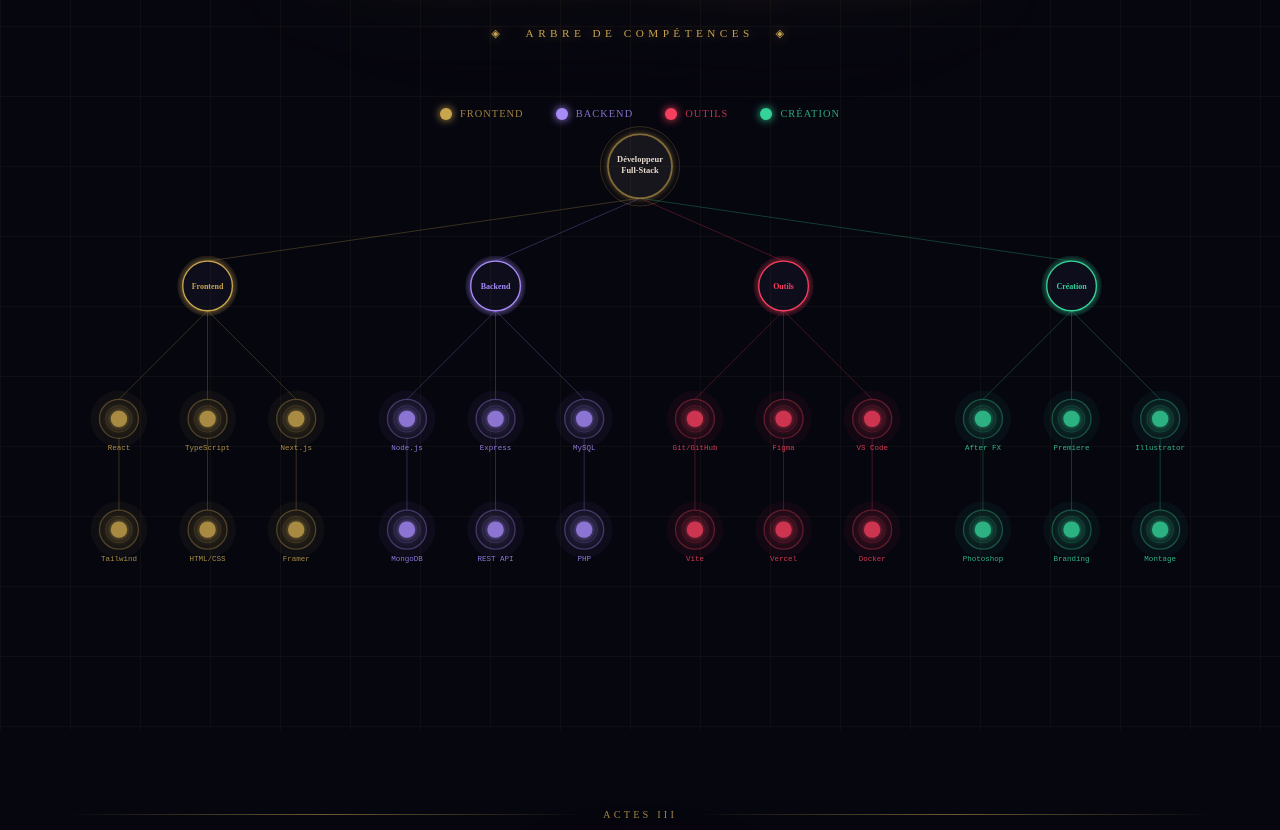
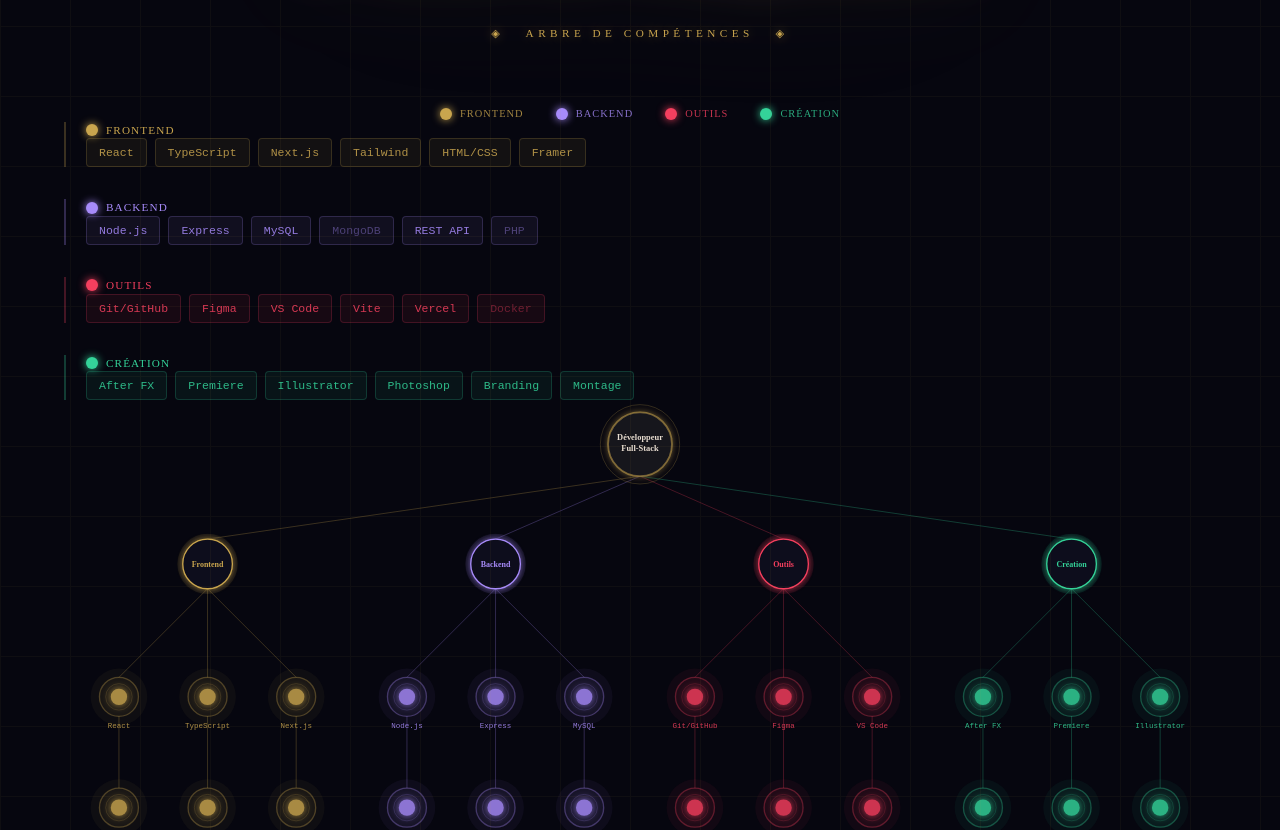
Before and after one commit to Jeloumy/portfolio, a React (Vite) app: page / in a window 1280 px wide. Shown: the part 4240-5070 px from the top of the page. Built offline with nearby package versions, Linux system fonts and the light colour scheme.

Commit message:
Fix mobile responsive: hero 1-col, about 1-col, skills branch view on mobile

```diff
--- a/src/components/About.tsx
+++ b/src/components/About.tsx
@@ -129,7 +129,7 @@
         </motion.div>
 
         {/* ── Two-column section ── */}
-        <div style={{ display: 'grid', gridTemplateColumns: '1fr 1fr', gap: 'clamp(3rem, 5vw, 8rem)', alignItems: 'start' }}>
+        <div className="grid grid-cols-1 md:grid-cols-2" style={{ gap: 'clamp(2rem, 5vw, 8rem)', alignItems: 'start' }}>
 
           {/* Left — extended bio + tags */}
           <motion.div
@@ -176,7 +176,7 @@
           </motion.div>
 
           {/* Right — trait cards */}
-          <div ref={cardsRef} style={{ display: 'grid', gridTemplateColumns: '1fr 1fr', gap: 'clamp(0.75rem, 1.5vw, 1.25rem)' }}>
+          <div ref={cardsRef} className="grid grid-cols-2" style={{ gap: 'clamp(0.75rem, 1.5vw, 1.25rem)' }}>
             {TRAITS.map((trait, i) => (
               <motion.div
                 key={trait.title}
--- a/src/components/Hero.tsx
+++ b/src/components/Hero.tsx
@@ -320,7 +320,7 @@
 
       {/* Content — container-arcane (90% width, centered) */}
       <div className="container-arcane relative z-10" style={{ paddingTop: '80px', paddingBottom: '40px' }}>
-        <div style={{ display: 'grid', gridTemplateColumns: 'repeat(2, 1fr)', gap: 'clamp(2rem, 4vw, 6rem)', alignItems: 'center', minHeight: '82vh' }}>
+        <div className="grid grid-cols-1 md:grid-cols-2" style={{ gap: 'clamp(2rem, 4vw, 6rem)', alignItems: 'center', minHeight: '82vh' }}>
 
           {/* LEFT — text */}
           <div style={{ display: 'flex', flexDirection: 'column', justifyContent: 'center', position: 'relative' }}>
@@ -428,10 +428,11 @@
             </motion.div>
           </div>
 
-          {/* RIGHT — sigil + constellation portrait */}
+          {/* RIGHT — sigil + constellation portrait (hidden on mobile) */}
           <motion.div initial={{ opacity: 0, scale: 0.85 }} animate={{ opacity: 1, scale: 1 }}
             transition={{ delay: 0.3, duration: 1.2, ease: [0.16, 1, 0.3, 1] }}
-            style={{ position: 'relative', display: 'flex', alignItems: 'center', justifyContent: 'center', height: 'min(520px, 50vw)' }}>
+            className="hidden md:flex"
+            style={{ position: 'relative', alignItems: 'center', justifyContent: 'center', height: 'min(520px, 50vw)' }}>
             <ConstellationPortrait />
             <SigilDecoration />
           </motion.div>
--- a/src/components/Skills.tsx
+++ b/src/components/Skills.tsx
@@ -213,8 +213,44 @@
           ))}
         </motion.div>
 
-        {/* Skill Tree SVG */}
+        {/* Mobile — branches par section */}
         <motion.div
+          className="md:hidden"
+          animate={inView ? { opacity: 1 } : { opacity: 0 }}
+          transition={{ type: 'spring', stiffness: 300, damping: 22 }}
+          style={{ display: 'flex', flexDirection: 'column', gap: '2rem' }}
+        >
+          {BRANCHES.map(branch => {
+            const branchSkills = SKILLS.filter(s => s.branch === BRANCHES.indexOf(branch))
+            return (
+              <div key={branch.id} style={{ borderLeft: `2px solid ${branch.color}44`, paddingLeft: '1.25rem' }}>
+                <div className="flex items-center gap-2 mb-3">
+                  <div className="w-3 h-3 rounded-full" style={{ background: branch.color, boxShadow: `0 0 8px ${branch.color}` }} />
+                  <span className="font-['Cinzel'] tracking-widest uppercase" style={{ fontSize: '0.7rem', color: branch.color }}>
+                    {branch.label}
+                  </span>
+                </div>
+                <div className="flex flex-wrap gap-2">
+                  {branchSkills.map(skill => (
+                    <span key={skill.label}
+                      className="font-['JetBrains_Mono',monospace]"
+                      style={{
+                        fontSize: '0.72rem', padding: '0.3rem 0.75rem', borderRadius: '4px',
+                        background: branch.color + '12', border: `1px solid ${branch.color}33`,
+                        color: skill.level >= 70 ? branch.color + 'dd' : branch.color + '66',
+                      }}>
+                      {skill.label}
+                    </span>
+                  ))}
+                </div>
+              </div>
+            )
+          })}
+        </motion.div>
+
+        {/* Desktop — SVG complet */}
+        <motion.div
+          className="hidden md:block"
           initial={{ opacity: 0 }}
           animate={inView ? { opacity: 1 } : { opacity: 0 }}
           transition={{ type: 'spring', stiffness: 300, damping: 22 }}
```
